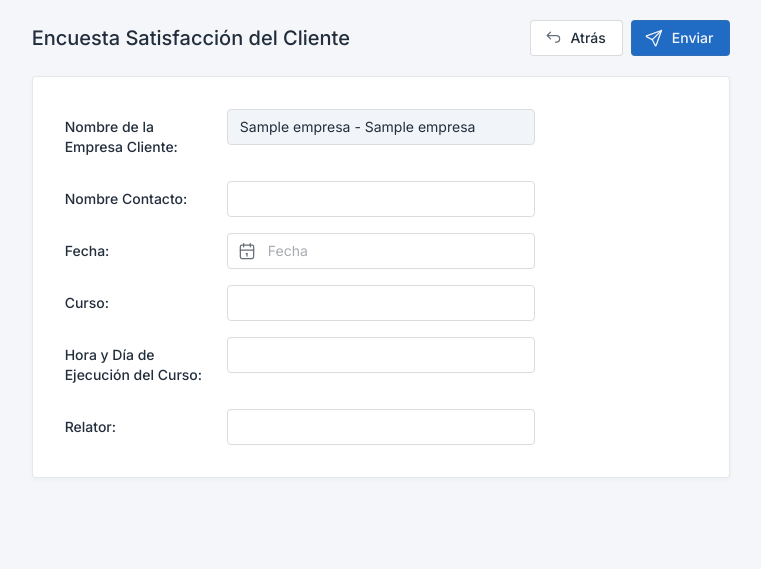
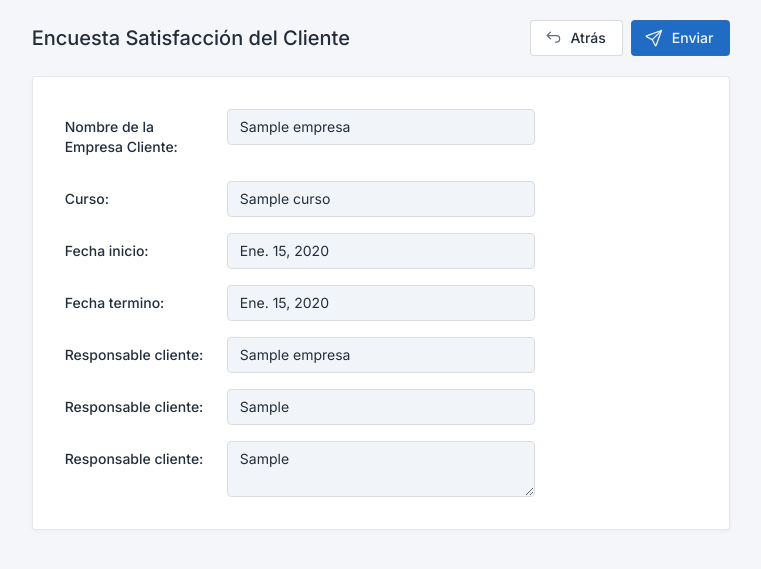
Before and after one commit to nctd/encuestas-django, a Django app: page /encuesta_satisfaccion in a window 1280 px wide. Shown: the part 56-625 px from the top of the page, without its empty margins (259-1020 px from the left). Run offline with Django 3.2, Linux system fonts and the light colour scheme; a user stored in the database is signed in; tables that the repository leaves empty hold one stand-in row (values such as "Sample post").

Commit message:
template encuesta satisfaccion

```diff
--- a/encuestas/templates/encuestas/encuesta_satisfaccion.html
+++ b/encuestas/templates/encuestas/encuesta_satisfaccion.html
@@ -67,21 +67,16 @@
                     <div class="form-group mb-3 row">
                         <label class="form-label col-lg-3 col-form-label">Nombre de la Empresa Cliente:</label>
                         <div class="col-lg-6">
-                            <input type="text" class="form-control" readonly value="{{curso.resp_cliente}}">
+                            <input type="text" class="form-control" readonly
+                                value="{{curso.resp_cliente.nombre_empresa}}">
                         </div>
                     </div>
-                    <div class="form-group mb-3 row">
-                        <label class="form-label col-lg-3 col-form-label">Nombre Contacto:</label>
-                        <div class="col-lg-6">
-                            <input type="text" class="form-control">
-                        </div>
-                    </div>
-                    <div class="form-group mb-3 row">
+
+                    <!-- <div class="form-group mb-3 row">
                         <label class="form-label col-3 col-form-label">Fecha:</label>
                         <div class="col-lg-6">
                             <div class="input-icon">
                                 <span class="input-icon-addon">
-                                    <!-- Download SVG icon from http://tabler-icons.io/i/calendar -->
                                     <svg xmlns="http://www.w3.org/2000/svg" class="icon" width="24" height="24"
                                         viewBox="0 0 24 24" stroke-width="2" stroke="currentColor" fill="none"
                                         stroke-linecap="round" stroke-linejoin="round">
@@ -98,24 +93,43 @@
                                     name='fecha-satisfaccion' type='text' autocomplete="off" />
                             </div>
                         </div>
-                    </div>
+                    </div> -->
                     <div class="form-group mb-3 row">
                         <label class="form-label col-lg-3 col-form-label">Curso:</label>
                         <div class="col-lg-6">
-                            <input type="text" class="form-control">
+                            <input type="text" class="form-control" readonly value="{{curso.nombre_curso}}">
                         </div>
                     </div>
                     <div class="form-group mb-3 row">
-                        <label class="form-label col-lg-3 col-form-label">Hora y Día de Ejecución del
-                            Curso:</label>
+                        <label class="form-label col-lg-3 col-form-label">Fecha inicio:</label>
                         <div class="col-lg-6">
-                            <input type="text" class="form-control">
+                            <input type="text" class="form-control" readonly value="{{curso.fecha_inicio}}">
+                        </div>
+                    </div>
+                    <div class="form-group mb-3 row">
+                        <label class="form-label col-lg-3 col-form-label">Fecha termino:</label>
+                        <div class="col-lg-6">
+                            <input type="text" class="form-control" readonly value="{{curso.fecha_termino}}">
+                        </div>
+                    </div>
+                    <div class="form-group mb-3 row">
+                        <label class="form-label col-lg-3 col-form-label">Responsable cliente:</label>
+                        <div class="col-lg-6">
+                            <input type="text" class="form-control" readonly
+                                value="{{curso.resp_cliente.nombre_responsable}}">
+                        </div>
+                    </div>
+                    <div class="form-group mb-3 row">
+                        <label class="form-label col-lg-3 col-form-label">Responsable cliente:</label>
+                        <div class="col-lg-6">
+                            <input type="text" class="form-control" readonly value="{{curso.resp_exsol}}">
                         </div>
                     </div>
                     <div class="form-group row">
-                        <label class="form-label col-lg-3 col-form-label">Relator:</label>
+                        <label class="form-label col-lg-3 col-form-label">Responsable cliente:</label>
                         <div class="col-lg-6">
-                            <input type="text" class="form-control">
+                            <textarea type="text" class="form-control" readonly
+                                value="{{curso.req_servicio}}">{{curso.req_servicio}}</textarea>
                         </div>
                     </div>
                 </div>
@@ -154,7 +168,7 @@
     {% endif %}
 
 
-    {%if pregunta_1 and pregunta_2 %}
+    {%if lista_preguntas.0.pregunta and lista_preguntas.1.pregunta %}
     <div class="page-body">
         <div class="container-xl col-lg-7">
             <div class="card card-md">
@@ -166,11 +180,11 @@
                         <div class="col-md-12">
                             <div class="form-group row">
                                 <div class="col-md-12">
-                                    <h3 class="mb-3">1. {{pregunta_1}}
+                                    <h3 class="mb-3">1. {{lista_preguntas.0.pregunta}}
                                     </h3>
                                 </div>
                                 <div class="row mb-3">
-                                    {% for resp in respuesta_1 %}
+                                    {% for resp in lista_preguntas.0.respuesta %}
                                     <div class="col-sm-2">
                                         <label class="radio">
                                             <input type="radio" name="respuesta1" id="respuesta1" value={{resp}}>
@@ -181,11 +195,11 @@
                                 </div>
                                 <!--  PREGUNTA 2  -->
                                 <div class="col-md-12">
-                                    <h3 class="mb-3">2. {{pregunta_2}}
+                                    <h3 class="mb-3">2. {{lista_preguntas.1.pregunta}}
                                     </h3>
                                 </div>
                                 <div class="row">
-                                    {% for resp in respuesta_2 %}
+                                    {% for resp in lista_preguntas.1.respuesta %}
                                     <div class="col-sm-2">
                                         <label class="radio">
                                             <input type="radio" name="respuesta2" id="respuesta2" value={{resp}}>
@@ -237,7 +251,7 @@
     </div>
     {% endif %}
 
-    {%if pregunta_4 %}
+    {%if lista_preguntas.3.pregunta %}
     <div class="page-body">
         <div class="container-xl col-lg-7">
             <div class="card card-md">
@@ -249,11 +263,11 @@
                         <div class="col-lg-12">
                             <div class="form-group row">
                                 <div class="col-md-12">
-                                    <h3 class="mb-3">4. {{pregunta_4}}
+                                    <h3 class="mb-3">4. {{lista_preguntas.3.pregunta}}
                                     </h3>
                                 </div>
                                 <div class="row">
-                                    {% for resp in respuesta_4 %}
+                                    {% for resp in lista_preguntas.3.respuesta %}
                                     <div class="col-sm-2">
                                         <label class="radio">
                                             <input type="radio" name="respuesta4" id="respuesta4" value={{resp}}>
@@ -271,7 +285,7 @@
     </div>
     {% endif %}
 
-    {%if pregunta_5 and pregunta_6 %}
+    {%if lista_preguntas.4.pregunta and lista_preguntas.5.pregunta %}
     <div class="page-body">
         <div class="container-xl col-lg-7">
             <div class="card card-md">
@@ -283,11 +297,11 @@
                         <div class="col-lg-12">
                             <div class="form-group row">
                                 <div class="col-md-12">
-                                    <h3 class="mb-3">5. {{pregunta_5}}
+                                    <h3 class="mb-3">5. {{lista_preguntas.4.pregunta}}
                                     </h3>
                                 </div>
                                 <div class="row mb-3">
-                                    {% for resp in respuesta_5 %}
+                                    {% for resp in lista_preguntas.4.respuesta %}
                                     <div class="col-sm-2">
                                         <label class="radio">
                                             <input type="radio" name="respuesta5" id="respuesta5" value={{resp}}>
@@ -297,11 +311,11 @@
                                     {% endfor %}
                                 </div>
                                 <div class="col-md-12">
-                                    <h3 class="mb-3">6. {{pregunta_6}}
+                                    <h3 class="mb-3">6. {{lista_preguntas.5.pregunta}}
                                     </h3>
                                 </div>
                                 <div class="row">
-                                    {% for resp in respuesta_6 %}
+                                    {% for resp in lista_preguntas.5.respuesta %}
                                     <div class="col-sm-2">
                                         <label class="radio">
                                             <input type="radio" name="respuesta6" id="respuesta6" value={{resp}}>
@@ -319,7 +333,7 @@
     </div>
     {% endif %}
 
-    {%if pregunta_7 and pregunta_8 %}
+    {%if lista_preguntas.6.pregunta and lista_preguntas.7.pregunta %}
     <div class="page-body">
         <div class="container-xl col-lg-7">
             <div class="card card-md">
@@ -331,11 +345,11 @@
                         <div class="col-lg-12">
                             <div class="form-group row">
                                 <div class="col-md-12">
-                                    <h3 class="mb-3">7. {{pregunta_7}}
+                                    <h3 class="mb-3">7. {{lista_preguntas.6.pregunta}}
                                     </h3>
                                 </div>
                                 <div class="row mb-3">
-                                    {% for resp in respuesta_7 %}
+                                    {% for resp in lista_preguntas.6.respuesta %}
                                     <div class="col-sm-2">
                                         <label class="radio">
                                             <input type="radio" name="respuesta7" id="respuesta7" value={{resp}}>
@@ -345,11 +359,11 @@
                                     {% endfor %}
                                 </div>
                                 <div class="col-md-12">
-                                    <h3 class="mb-3">8. {{pregunta_8}}
+                                    <h3 class="mb-3">8. {{lista_preguntas.7.pregunta}}
                                     </h3>
                                 </div>
                                 <div class="row">
-                                    {% for resp in respuesta_8 %}
+                                    {% for resp in lista_preguntas.7.respuesta %}
                                     <div class="col-sm-2">
                                         <label class="radio">
                                             <input type="radio" name="respuesta8" id="respuesta8" value={{resp}}>
@@ -367,7 +381,7 @@
     </div>
     {% endif %}
 
-    {%if pregunta_9 %}
+    {%if lista_preguntas.8.pregunta %}
     <div class="page-body">
         <div class="container-xl col-lg-7">
             <div class="card card-md">
@@ -379,7 +393,7 @@
                         <div class="col-lg-12">
                             <div class="form-group row">
                                 <div class="col-md-12">
-                                    <h3 class="mb-3">9. {{pregunta_9}}
+                                    <h3 class="mb-3">9. {{lista_preguntas.8.pregunta}}
                                     </h3>
                                 </div>
                                 <div>
--- a/encuestas/views/encuesta_satisfaccion_view.py
+++ b/encuestas/views/encuesta_satisfaccion_view.py
@@ -32,6 +32,12 @@ def encuesta_satisfaccion_view(request):
             curso_existe = cursoModel.objects.filter(resp_cliente=empresa.empresa_id).exists()
             if curso_existe:
                 curso = cursoModel.objects.get(resp_cliente=empresa.empresa_id)
+                # print(curso.empresa.nombre_empresa)
+                # data_curso = {
+                #     'nombre_empresa': curso.resp_cliente,
+                #     'nombre_curso': curso.nombre_curso
+                # }
+
             else:
                 data = {
                     'curso': 'La empresa no tiene ningun curso asociado'
@@ -55,7 +61,6 @@ def encuesta_satisfaccion_view(request):
                 'orden': item.orden
             }
             lista_preguntas.append(pregunta)
-            print(pregunta)
         data = {
             'curso': curso,
             'lista_preguntas':lista_preguntas
```
